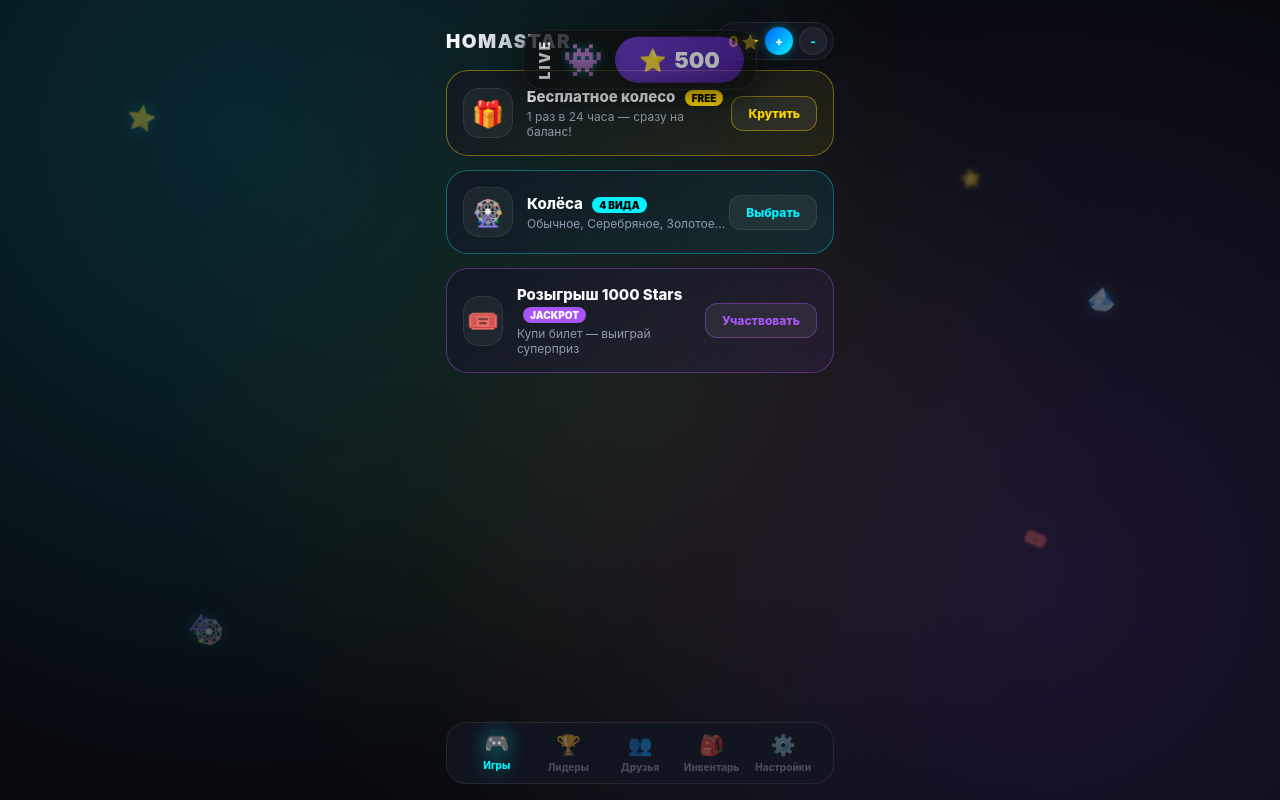
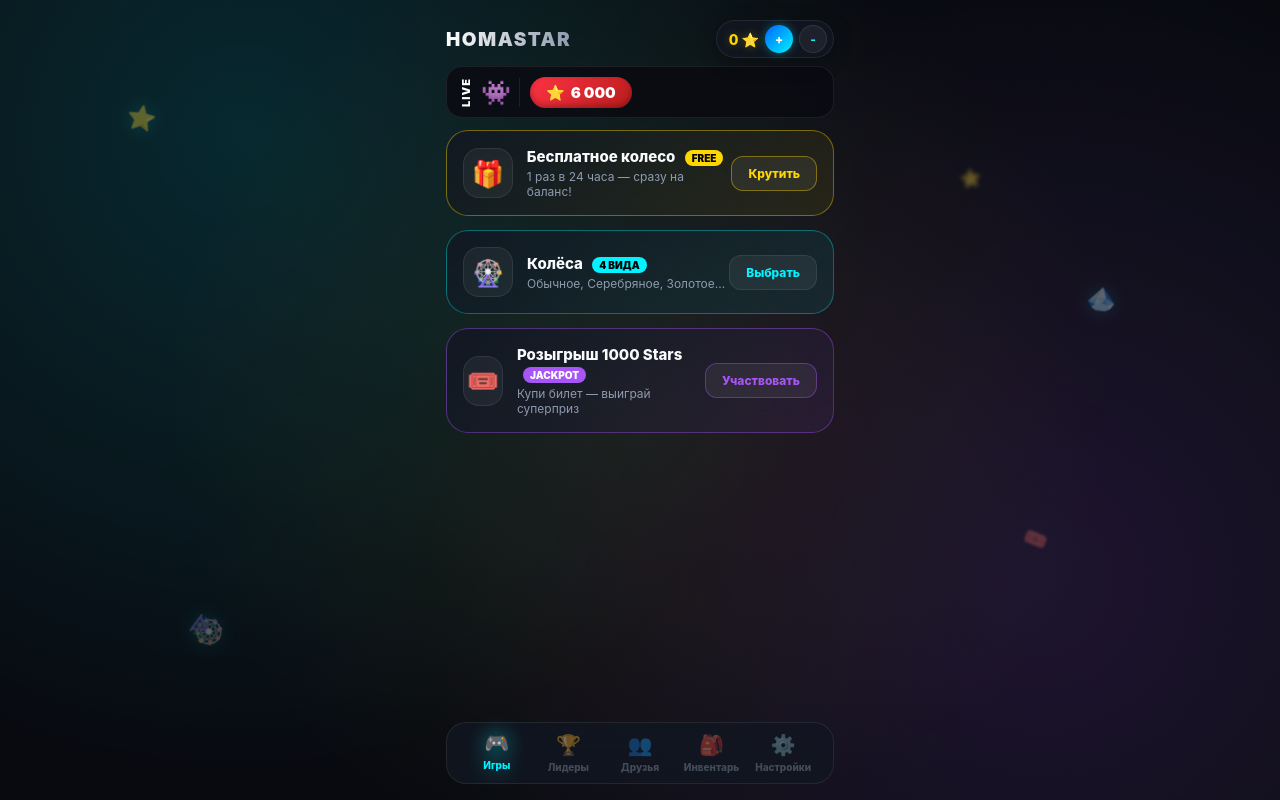
Before and after one commit to denikzpro-svg/homa-star-app, a plain HTML site: page index.html in a window 1280 px wide. Drawn offline with Linux system fonts and the light colour scheme.

Commit message:
Update index.html

```diff
--- a/index.html
+++ b/index.html
@@ -3,7 +3,6 @@
 <head>
     <meta charset="UTF-8">
     <meta name="viewport" content="width=device-width, initial-scale=1.0, maximum-scale=1.0, user-scalable=no">
-    <!-- Добавил рандомный параметр, чтобы сбить кэш Telegram -->
     <meta http-equiv="Cache-Control" content="no-cache, no-store, must-revalidate">
     <title>Homastar Mini App</title>
     <script src="https://telegram.org/js/telegram-web-app.js"></script>
@@ -105,8 +104,7 @@
             display: flex;
             justify-content: space-between;
             align-items: center;
-            padding: 6px 0;
-            z-index: 10;
+            padding: 4px 0 8px 0;
         }
 
         .logo {
@@ -159,35 +157,26 @@
             box-shadow: 0 0 10px var(--accent-blue-glow);
         }
 
-        /* --- РЕАЛИСТИЧНЫЙ LIVE ПОП-АП (Всплывает сверху) --- */
-        .live-popup-container {
-            position: absolute;
-            top: 60px; /* Появляется под балансом */
-            left: 50%;
-            transform: translateX(-50%) translateY(-150%);
-            opacity: 0;
-            transition: all 0.6s cubic-bezier(0.175, 0.885, 0.32, 1.275);
-            z-index: 999;
+        /* --- ВСТРОЕННАЯ АККУРАТНАЯ LIVE-ЛЕНТА --- */
+        .live-bar-embedded {
+            width: 100%;
+            background: rgba(10, 12, 18, 0.9);
+            border: 1px solid var(--card-border);
+            border-radius: 16px;
+            padding: 6px 12px;
             display: flex;
             align-items: center;
-            background: #0D0D0D;
-            border-radius: 20px;
-            padding: 6px 12px;
-            gap: 12px;
-            border: 1px solid rgba(255, 255, 255, 0.1);
-            box-shadow: 0 10px 30px rgba(0,0,0,0.8);
-            pointer-events: none; /* Чтобы не мешал кликать */
-        }
-
-        .live-popup-container.show {
-            transform: translateX(-50%) translateY(0);
-            opacity: 1;
+            gap: 10px;
+            margin-bottom: 8px;
+            height: 52px;
         }
 
         .live-label-area {
             display: flex;
             align-items: center;
-            gap: 10px;
+            gap: 8px;
+            padding-right: 8px;
+            border-right: 1px solid var(--card-border);
         }
 
         .live-text-vertical {
@@ -195,32 +184,39 @@
             transform: rotate(180deg);
             color: #FFFFFF;
             font-weight: 900;
-            font-size: 14px;
-            letter-spacing: 2px;
+            font-size: 11px;
+            letter-spacing: 1px;
         }
 
         .live-avatar {
-            font-size: 32px;
-            filter: drop-shadow(0 0 5px rgba(0, 243, 255, 0.4));
+            font-size: 24px;
+        }
+
+        .live-pill-area {
+            flex: 1;
+            display: flex;
+            align-items: center;
+            overflow: hidden;
         }
 
         .live-pill {
             display: flex;
             align-items: center;
-            gap: 8px;
-            padding: 10px 24px;
-            border-radius: 30px;
+            gap: 6px;
+            padding: 6px 16px;
+            border-radius: 20px;
             font-weight: 900;
-            font-size: 22px;
+            font-size: 15px;
             color: #FFFFFF;
-            box-shadow: inset 0 -3px 10px rgba(0,0,0,0.2);
+            transition: all 0.5s ease;
+            box-shadow: inset 0 -2px 6px rgba(0,0,0,0.3);
         }
 
-        .pill-red { background: linear-gradient(135deg, #D32F2F, #B71C1C); }
-        .pill-purple { background: linear-gradient(135deg, #6C38CC, #4A1A99); }
-        .pill-blue { background: linear-gradient(135deg, #1976D2, #0D47A1); }
-        .pill-green { background: linear-gradient(135deg, #388E3C, #1B5E20); }
-        .pill-orange { background: linear-gradient(135deg, #F57C00, #E65100); }
+        .pill-red { background: linear-gradient(135deg, #FF3344, #B71C1C); }
+        .pill-purple { background: linear-gradient(135deg, #7A42F4, #4A1A99); }
+        .pill-blue { background: linear-gradient(135deg, #0099FF, #0D47A1); }
+        .pill-green { background: linear-gradient(135deg, #22BB55, #1B5E20); }
+        .pill-orange { background: linear-gradient(135deg, #FF6600, #E65100); }
 
         .screen {
             display: none;
@@ -229,8 +225,6 @@
             flex: 1;
             overflow-y: auto;
             padding: 4px 0;
-            position: relative;
-            z-index: 5;
         }
 
         .screen::-webkit-scrollbar { display: none; }
@@ -632,17 +626,6 @@
         <div class="particle p5">⭐</div>
     </div>
 
-    <!-- РЕАЛИСТИЧНЫЙ LIVE ПОП-АП (Всплывает раз в 1-3 минуты) -->
-    <div id="live-notification" class="live-popup-container">
-        <div class="live-label-area">
-            <div class="live-text-vertical">LIVE</div>
-            <div class="live-avatar">👾</div>
-        </div>
-        <div id="live-pill" class="live-pill pill-red">
-            ⭐ <span id="live-pill-amount">0</span>
-        </div>
-    </div>
-
     <div class="app-container">
         <header class="header">
             <div class="logo">HOMASTAR</div>
@@ -652,6 +635,19 @@
                 <button class="btn-bal-action" onclick="openModal('modal-withdraw')">-</button>
             </div>
         </header>
+
+        <!-- ВСТРОЕННАЯ LIVE-ЛЕНТА (Ничего не перекрывает) -->
+        <div class="live-bar-embedded">
+            <div class="live-label-area">
+                <div class="live-text-vertical">LIVE</div>
+                <div class="live-avatar">👾</div>
+            </div>
+            <div class="live-pill-area">
+                <div id="embedded-live-pill" class="live-pill pill-red">
+                    ⭐ <span id="embedded-live-amount">6 000</span>
+                </div>
+            </div>
+        </div>
 
         <!-- 1. ИГРЫ (ОСНОВНОЙ ЭКРАН) -->
         <div id="screen-hub" class="screen active">
@@ -677,7 +673,6 @@
                 <button class="btn-card-action">Выбрать</button>
             </div>
 
-            <!-- БИЛЕТЫ ВСТРОЕНЫ СЮДА -->
             <div class="menu-card featured-tickets" onclick="openScreen('screen-tickets')">
                 <div class="card-left">
                     <div class="card-icon">🎟️</div>
@@ -1448,41 +1443,42 @@
             }, 5000);
         }
 
-        /* --- ЛОГИКА ВСПЛЫВАЮЩЕЙ LIVE-ЛЕНТЫ (Раз в 1-3 минуты) --- */
-        function triggerLiveNotification() {
-            const wrapper = document.getElementById('live-notification');
-            const pill = document.getElementById('live-pill');
-            const amountEl = document.getElementById('live-pill-amount');
+        /* --- ПЛАВНАЯ СМЕНА ВСТРОЕННОЙ LIVE-ЛЕНТЫ (Раз в 1-3 минуты) --- */
+        function updateEmbeddedLive() {
+            const pill = document.getElementById('embedded-live-pill');
+            const amountEl = document.getElementById('embedded-live-amount');
 
-            if (!wrapper || !pill || !amountEl) return;
+            if (!pill || !amountEl) return;
 
             const colors = ['pill-red', 'pill-purple', 'pill-blue', 'pill-green', 'pill-orange'];
-            const amounts = ['50', '100', '150', '200', '250', '300', '500'];
+            const amounts = ['50', '100', '150', '200', '290', '500', '1 500', '6 000'];
 
-            const randomColor = colors[Math.floor(Math.random() * colors.length)];
-            const randomAmount = amounts[Math.floor(Math.random() * amounts.length)];
+            pill.style.opacity = '0';
+            pill.style.transform = 'scale(0.9)';
 
-            pill.className = 'live-pill ' + randomColor;
-            amountEl.innerText = randomAmount;
+            setTimeout(() => {
+                const randomColor = colors[Math.floor(Math.random() * colors.length)];
+                const randomAmount = amounts[Math.floor(Math.random() * amounts.length)];
 
-            wrapper.classList.add('show');
+                pill.className = 'live-pill ' + randomColor;
+                amountEl.innerText = randomAmount;
 
-            // Убираем ленту через 5 секунд
-            setTimeout(() => {
-                wrapper.classList.remove('show');
-            }, 5000);
+                pill.style.opacity = '1';
+                pill.style.transform = 'scale(1)';
+            }, 500);
 
-            // Следующее появление рандомно от 60 000 мс (1 мин) до 180 000 мс (3 мин)
+            // Рандомный интервал от 60 сек до 180 сек
             const nextInterval = Math.floor(Math.random() * (180000 - 60000 + 1)) + 60000;
-            setTimeout(triggerLiveNotification, nextInterval);
+            setTimeout(updateEmbeddedLive, nextInterval);
         }
 
         window.onload = function() {
             updateBalanceDisplay();
             setTheme(settings.theme);
 
-            // Первая выплата-уведомление покажется ровно через 5 секунд после входа (для теста)
-            setTimeout(triggerLiveNotification, 5000);
+            // Запускаем автоматическую редкую смену встроенной плашки
+            const firstInterval = Math.floor(Math.random() * (180000 - 60000 + 1)) + 60000;
+            setTimeout(updateEmbeddedLive, firstInterval);
 
             if (window.Telegram && window.Telegram.WebApp) {
                 window.Telegram.WebApp.ready();
```
